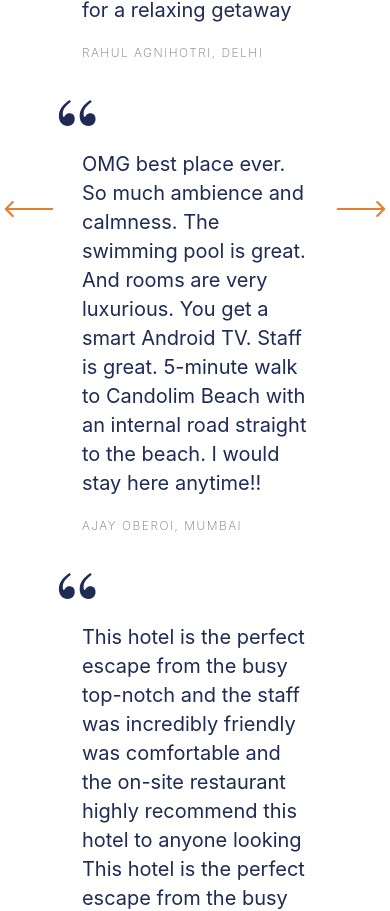
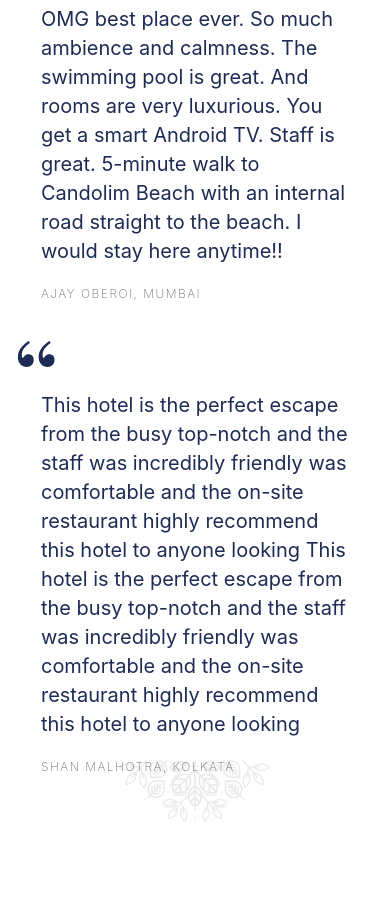
Before and after one commit to Rajat-Dabade/Remeo-lane, a plain HTML site: page pages/contact.html in a window 390 px wide. Shown: the part 2915-3826 px from the top of the page. Drawn offline with Linux system fonts and the light colour scheme; files whose address does not match are found by name; a web font is replaced by a local one.

Commit message:
Done with Contact page

```diff
--- a/css/style.css
+++ b/css/style.css
@@ -1351,6 +1351,13 @@ textarea.form-control {
     margin-bottom: 50px;
   }
 
+  .arrow-svg {
+    display: none;
+  }
+
+  .width-fix {
+    width: 99%;
+  }
 }
 
 @media (max-width: 767px) {
--- a/pages/contact.html
+++ b/pages/contact.html
@@ -120,14 +120,13 @@
 
       <div class="user-reviews">
 
-        <svg width="80" height="80" viewBox="0 0 80 80" fill="none" xmlns="http://www.w3.org/2000/svg">
+        <svg width="80" height="80" viewBox="0 0 80 80" fill="none" xmlns="http://www.w3.org/2000/svg" class="arrow-svg">
           <path d="M72 38.5C72.8284 38.5 73.5 39.1716 73.5 40C73.5 40.8284 72.8284 41.5 72 41.5V38.5ZM6.93934 41.0607C6.35355 40.4749 6.35355 39.5251 6.93934 38.9393L16.4853 29.3934C17.0711 28.8076 18.0208 28.8076 18.6066 29.3934C19.1924 29.9792 19.1924 30.9289 18.6066 31.5147L10.1213 40L18.6066 48.4853C19.1924 49.0711 19.1924 50.0208 18.6066 50.6066C18.0208 51.1924 17.0711 51.1924 16.4853 50.6066L6.93934 41.0607ZM72 41.5H8V38.5H72V41.5Z" fill="#E47F2D"/>
         </svg>
 
         <div class="row width-fix">
 
           <div class="col-lg-4 col-md-12">
-
             <svg width="58" height="47" viewBox="0 0 38 27" fill="none" xmlns="http://www.w3.org/2000/svg">
               <path d="M33.7734 2.63281C31.0911 4.61198 29.0599 6.60417 27.6797 8.60938C26.2995 10.6146 25.6094 12.5677 25.6094 14.4688C25.6094 15.7448 25.7005 16.6562 25.8828 17.2031C26.0911 17.724 26.4297 17.9844 26.8984 17.9844C26.8984 17.9844 27.3932 17.3464 28.3828 16.0703C29.3984 14.7943 30.6615 14.1562 32.1719 14.1562C33.8646 14.1562 35.1797 14.6641 36.1172 15.6797C37.0547 16.6693 37.5234 18.0885 37.5234 19.9375C37.5234 21.9948 36.8724 23.6875 35.5703 25.0156C34.2943 26.3177 32.6276 26.9688 30.5703 26.9688C27.9922 26.9688 25.8568 26.0443 24.1641 24.1953C22.4974 22.3203 21.6641 19.9375 21.6641 17.0469C21.6641 14.026 22.5495 11.1875 24.3203 8.53125C26.1172 5.875 28.8125 3.34896 32.4062 0.953125L33.7734 2.63281ZM12.9531 2.63281C10.2708 4.61198 8.23958 6.60417 6.85938 8.60938C5.47917 10.6146 4.78906 12.5677 4.78906 14.4688C4.78906 15.7969 4.88021 16.7214 5.0625 17.2422C5.24479 17.737 5.55729 17.9844 6 17.9844C6.02604 17.9844 6.54688 17.3464 7.5625 16.0703C8.60417 14.7943 9.86719 14.1562 11.3516 14.1562C13.0443 14.1562 14.3594 14.6641 15.2969 15.6797C16.2344 16.6693 16.7031 18.0885 16.7031 19.9375C16.7031 21.9948 16.0521 23.6875 14.75 25.0156C13.474 26.3177 11.8073 26.9688 9.75 26.9688C7.17188 26.9688 5.04948 26.0443 3.38281 24.1953C1.71615 22.3203 0.882812 19.9375 0.882812 17.0469C0.882812 14.026 1.76823 11.1875 3.53906 8.53125C5.3099 5.875 7.99219 3.34896 11.5859 0.953125L12.9531 2.63281Z" fill="#1E2B54"/>
             </svg>
@@ -144,8 +143,8 @@
               <p class="user-location">Rahul Agnihotri, Delhi</p>
             </div>
           </div>
+
           <div class="col-lg-4 col-md-12">
-
             <svg width="38" height="27" viewBox="0 0 38 27" fill="none" xmlns="http://www.w3.org/2000/svg">
               <path d="M33.7734 2.63281C31.0911 4.61198 29.0599 6.60417 27.6797 8.60938C26.2995 10.6146 25.6094 12.5677 25.6094 14.4688C25.6094 15.7448 25.7005 16.6562 25.8828 17.2031C26.0911 17.724 26.4297 17.9844 26.8984 17.9844C26.8984 17.9844 27.3932 17.3464 28.3828 16.0703C29.3984 14.7943 30.6615 14.1562 32.1719 14.1562C33.8646 14.1562 35.1797 14.6641 36.1172 15.6797C37.0547 16.6693 37.5234 18.0885 37.5234 19.9375C37.5234 21.9948 36.8724 23.6875 35.5703 25.0156C34.2943 26.3177 32.6276 26.9688 30.5703 26.9688C27.9922 26.9688 25.8568 26.0443 24.1641 24.1953C22.4974 22.3203 21.6641 19.9375 21.6641 17.0469C21.6641 14.026 22.5495 11.1875 24.3203 8.53125C26.1172 5.875 28.8125 3.34896 32.4062 0.953125L33.7734 2.63281ZM12.9531 2.63281C10.2708 4.61198 8.23958 6.60417 6.85938 8.60938C5.47917 10.6146 4.78906 12.5677 4.78906 14.4688C4.78906 15.7969 4.88021 16.7214 5.0625 17.2422C5.24479 17.737 5.55729 17.9844 6 17.9844C6.02604 17.9844 6.54688 17.3464 7.5625 16.0703C8.60417 14.7943 9.86719 14.1562 11.3516 14.1562C13.0443 14.1562 14.3594 14.6641 15.2969 15.6797C16.2344 16.6693 16.7031 18.0885 16.7031 19.9375C16.7031 21.9948 16.0521 23.6875 14.75 25.0156C13.474 26.3177 11.8073 26.9688 9.75 26.9688C7.17188 26.9688 5.04948 26.0443 3.38281 24.1953C1.71615 22.3203 0.882812 19.9375 0.882812 17.0469C0.882812 14.026 1.76823 11.1875 3.53906 8.53125C5.3099 5.875 7.99219 3.34896 11.5859 0.953125L12.9531 2.63281Z" fill="#1E2B54"/>
             </svg>
@@ -158,12 +157,11 @@
               <p class="user-location">Ajay Oberoi, Mumbai</p>
             </div>
           </div>
+
           <div class="col-lg-4 col-md-12">
-
             <svg width="38" height="27" viewBox="0 0 38 27" fill="none" xmlns="http://www.w3.org/2000/svg">
               <path d="M33.7734 2.63281C31.0911 4.61198 29.0599 6.60417 27.6797 8.60938C26.2995 10.6146 25.6094 12.5677 25.6094 14.4688C25.6094 15.7448 25.7005 16.6562 25.8828 17.2031C26.0911 17.724 26.4297 17.9844 26.8984 17.9844C26.8984 17.9844 27.3932 17.3464 28.3828 16.0703C29.3984 14.7943 30.6615 14.1562 32.1719 14.1562C33.8646 14.1562 35.1797 14.6641 36.1172 15.6797C37.0547 16.6693 37.5234 18.0885 37.5234 19.9375C37.5234 21.9948 36.8724 23.6875 35.5703 25.0156C34.2943 26.3177 32.6276 26.9688 30.5703 26.9688C27.9922 26.9688 25.8568 26.0443 24.1641 24.1953C22.4974 22.3203 21.6641 19.9375 21.6641 17.0469C21.6641 14.026 22.5495 11.1875 24.3203 8.53125C26.1172 5.875 28.8125 3.34896 32.4062 0.953125L33.7734 2.63281ZM12.9531 2.63281C10.2708 4.61198 8.23958 6.60417 6.85938 8.60938C5.47917 10.6146 4.78906 12.5677 4.78906 14.4688C4.78906 15.7969 4.88021 16.7214 5.0625 17.2422C5.24479 17.737 5.55729 17.9844 6 17.9844C6.02604 17.9844 6.54688 17.3464 7.5625 16.0703C8.60417 14.7943 9.86719 14.1562 11.3516 14.1562C13.0443 14.1562 14.3594 14.6641 15.2969 15.6797C16.2344 16.6693 16.7031 18.0885 16.7031 19.9375C16.7031 21.9948 16.0521 23.6875 14.75 25.0156C13.474 26.3177 11.8073 26.9688 9.75 26.9688C7.17188 26.9688 5.04948 26.0443 3.38281 24.1953C1.71615 22.3203 0.882812 19.9375 0.882812 17.0469C0.882812 14.026 1.76823 11.1875 3.53906 8.53125C5.3099 5.875 7.99219 3.34896 11.5859 0.953125L12.9531 2.63281Z" fill="#1E2B54"/>
             </svg>
-
             <div class="user-review-card-content">
               <p class="user-review p-font">This hotel is the perfect escape from the busy top-notch and the staff was
                 incredibly friendly was comfortable and the on-site restaurant highly
@@ -173,9 +171,10 @@
               <p class="user-location">Shan malhotra, Kolkata</p>
             </div>
           </div>
+
         </div>
 
-        <svg width="80" height="80" viewBox="0 0 80 80" fill="none" xmlns="http://www.w3.org/2000/svg">
+        <svg width="80" height="80" viewBox="0 0 80 80" fill="none" xmlns="http://www.w3.org/2000/svg" class="arrow-svg">
           <path d="M8 38.5C7.17157 38.5 6.5 39.1716 6.5 40C6.5 40.8284 7.17157 41.5 8 41.5V38.5ZM73.0607 41.0607C73.6464 40.4749 73.6464 39.5251 73.0607 38.9393L63.5147 29.3934C62.9289 28.8076 61.9792 28.8076 61.3934 29.3934C60.8076 29.9792 60.8076 30.9289 61.3934 31.5147L69.8787 40L61.3934 48.4853C60.8076 49.0711 60.8076 50.0208 61.3934 50.6066C61.9792 51.1924 62.9289 51.1924 63.5147 50.6066L73.0607 41.0607ZM8 41.5H72V38.5H8V41.5Z" fill="#E47F2D"/>
         </svg>
 
```
